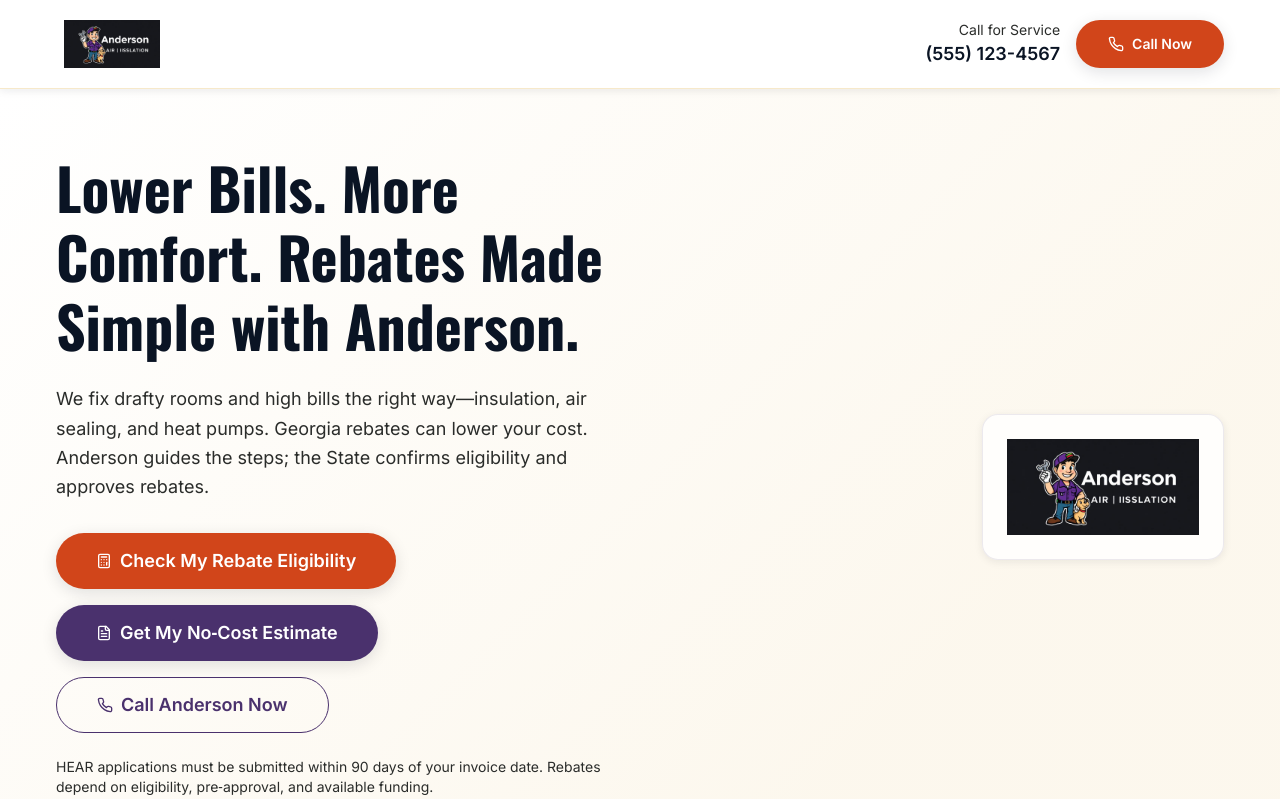
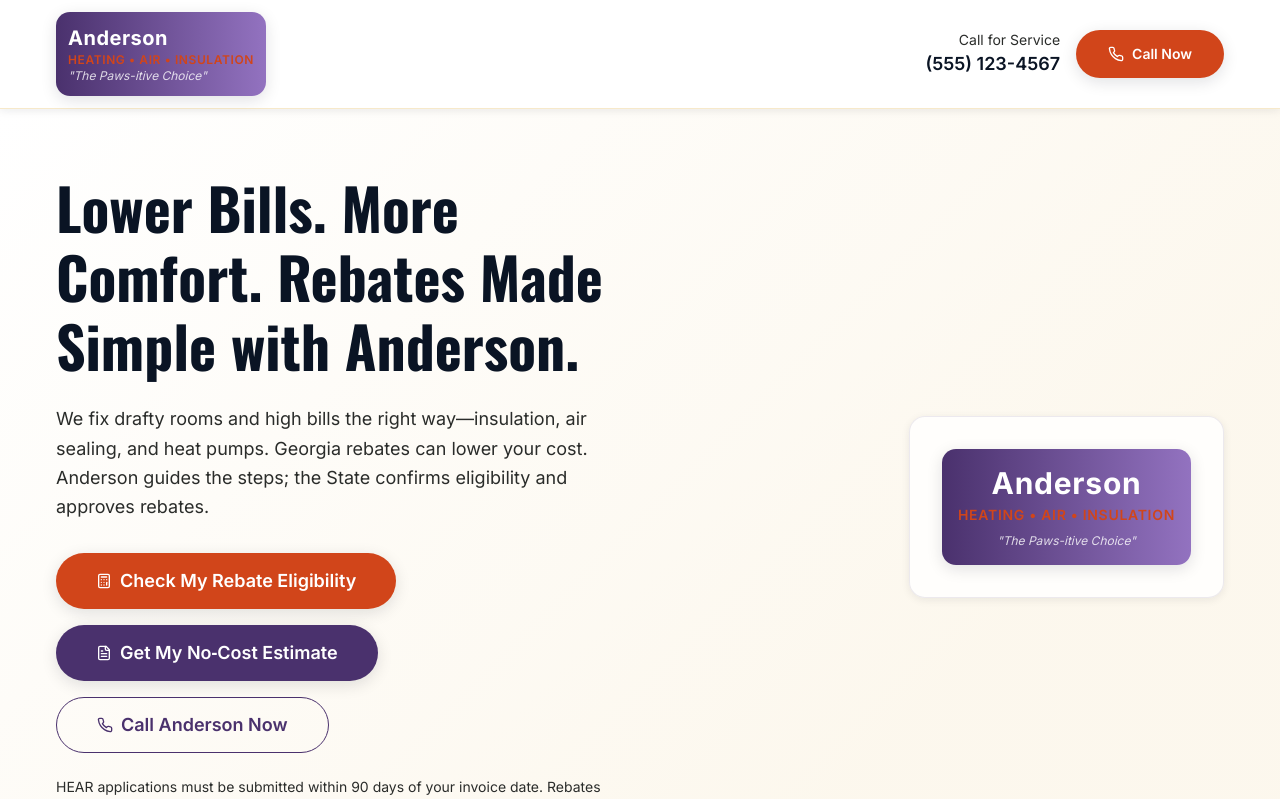
Before and after one commit to shylohchavez/rebate-savvy-anderson, a React (Vite) app: page / in a window 1280 px wide. Shown: the top 799 px of the page. Built offline with nearby package versions, Linux system fonts and the light colour scheme.

Commit message:
Fix logo display issue
The logo is not visible on the page. This may be due to caching or an issue with how the logo is being loaded.

```diff
--- a/src/components/Header.tsx
+++ b/src/components/Header.tsx
@@ -1,6 +1,5 @@
 import { Phone } from "lucide-react";
 import { Button } from "@/components/ui/button";
-import andersonLogo from "@/assets/anderson-logo-full.png";
 
 export const Header = () => {
   return (
@@ -9,12 +8,17 @@ export const Header = () => {
         <div className="flex items-center justify-between">
           {/* Anderson Logo */}
           <div className="flex items-center">
-            <img
-              src={andersonLogo}
-              alt="Anderson Heating, Air & Insulation logo (The Paws-itive Choice)"
-              className="h-16 w-auto"
-              style={{ padding: '0.5rem' }}
-            />
+            <div className="bg-gradient-to-r from-primary to-primary-light p-3 rounded-lg shadow-medium">
+              <div className="text-white font-bold text-xl tracking-wide">
+                Anderson
+              </div>
+              <div className="text-secondary-foreground text-xs font-semibold tracking-wider">
+                HEATING • AIR • INSULATION
+              </div>
+              <div className="text-white/80 text-xs italic">
+                "The Paws-itive Choice"
+              </div>
+            </div>
           </div>
 
           {/* Contact CTA */}
--- a/src/components/HeroSection.tsx
+++ b/src/components/HeroSection.tsx
@@ -1,7 +1,6 @@
 import { Button } from "@/components/ui/button";
 import { Badge } from "@/components/ui/badge";
 import { Phone, Calculator, FileText, Shield, Home, FileCheck, Award } from "lucide-react";
-import andersonLogo from "@/assets/anderson-logo-full.png";
 
 interface HeroSectionProps {
   onCheckEligibility: () => void;
@@ -65,12 +64,20 @@ export const HeroSection = ({ onCheckEligibility, onGetEstimate }: HeroSectionPr
           {/* Anderson Brand Mark */}
           <div className="flex justify-center lg:justify-end">
             <div className="relative">
-              <div className="bg-white/80 backdrop-blur-sm p-6 rounded-2xl shadow-soft border border-primary/10">
-                <img
-                  src={andersonLogo}
-                  alt="Anderson Heating, Air & Insulation logo (The Paws-itive Choice)"
-                  className="h-24 w-auto mx-auto"
-                />
+              <div className="bg-white/80 backdrop-blur-sm p-8 rounded-2xl shadow-soft border border-primary/10">
+                <div className="text-center">
+                  <div className="bg-gradient-to-r from-primary to-primary-light p-4 rounded-lg shadow-medium inline-block">
+                    <div className="text-white font-bold text-3xl tracking-wide mb-1">
+                      Anderson
+                    </div>
+                    <div className="text-secondary-foreground text-sm font-semibold tracking-wider">
+                      HEATING • AIR • INSULATION
+                    </div>
+                    <div className="text-white/80 text-xs italic mt-2">
+                      "The Paws-itive Choice"
+                    </div>
+                  </div>
+                </div>
               </div>
             </div>
           </div>
--- a/src/pages/Index.tsx
+++ b/src/pages/Index.tsx
@@ -10,7 +10,6 @@ import { CTASection } from "@/components/CTASection";
 import { LeadModal } from "@/components/LeadModal";
 import { StickyMobileCTA } from "@/components/StickyMobileCTA";
 import { Helmet } from "react-helmet-async";
-import andersonLogo from "@/assets/anderson-logo-full.png";
 
 const Index = () => {
   const [isModalOpen, setIsModalOpen] = useState(false);
@@ -118,11 +117,17 @@ const Index = () => {
               {/* Anderson Logo & Contact */}
               <div className="text-center md:text-left">
                 <div className="mb-4">
-                  <img
-                    src={andersonLogo}
-                    alt="Anderson Heating, Air & Insulation logo (The Paws-itive Choice)"
-                    className="h-20 w-auto mx-auto md:mx-0"
-                  />
+                  <div className="bg-gradient-to-r from-primary to-primary-light p-4 rounded-lg shadow-medium inline-block">
+                    <div className="text-white font-bold text-2xl tracking-wide">
+                      Anderson
+                    </div>
+                    <div className="text-secondary-foreground text-xs font-semibold tracking-wider">
+                      HEATING • AIR • INSULATION
+                    </div>
+                    <div className="text-white/80 text-xs italic mt-1">
+                      "The Paws-itive Choice"
+                    </div>
+                  </div>
                 </div>
                 <div className="text-sm text-muted-foreground">
                   <p className="font-semibold text-foreground mb-1">Licensed & Insured HVAC Contractor</p>
```
